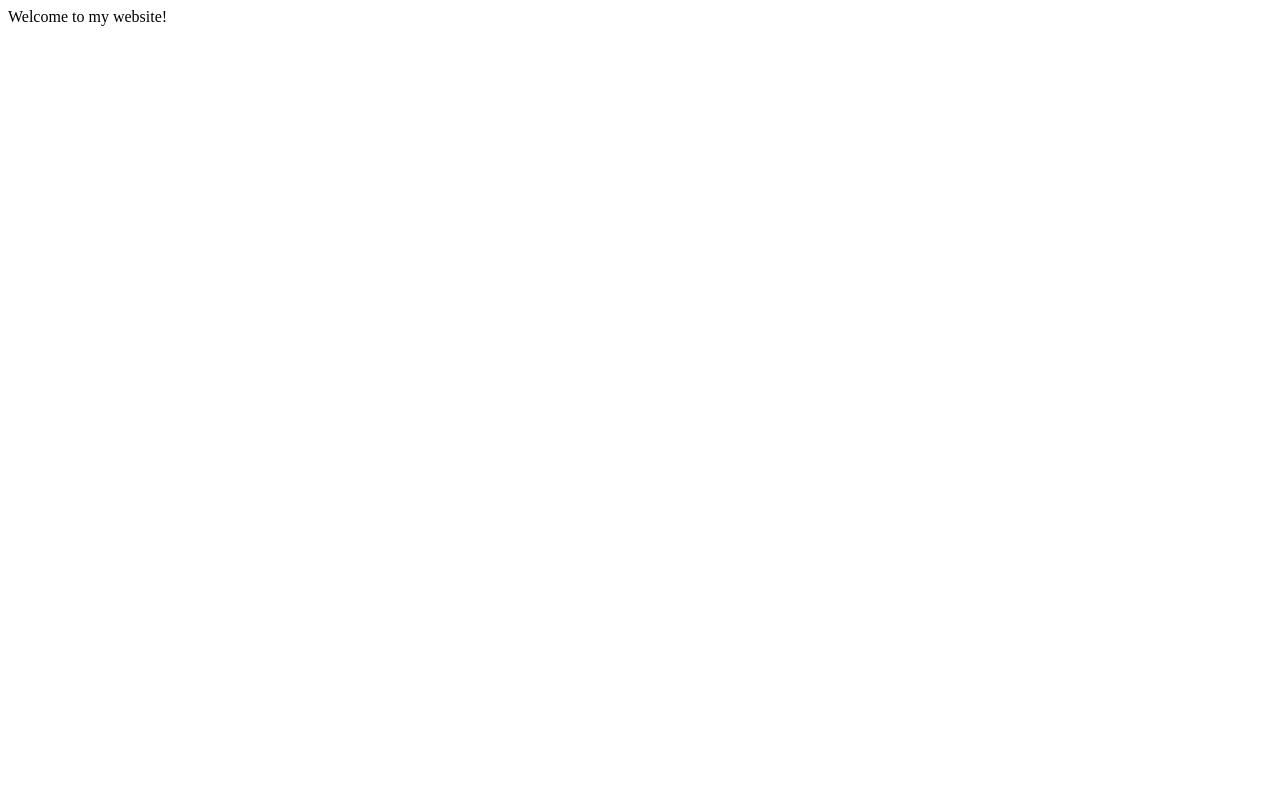
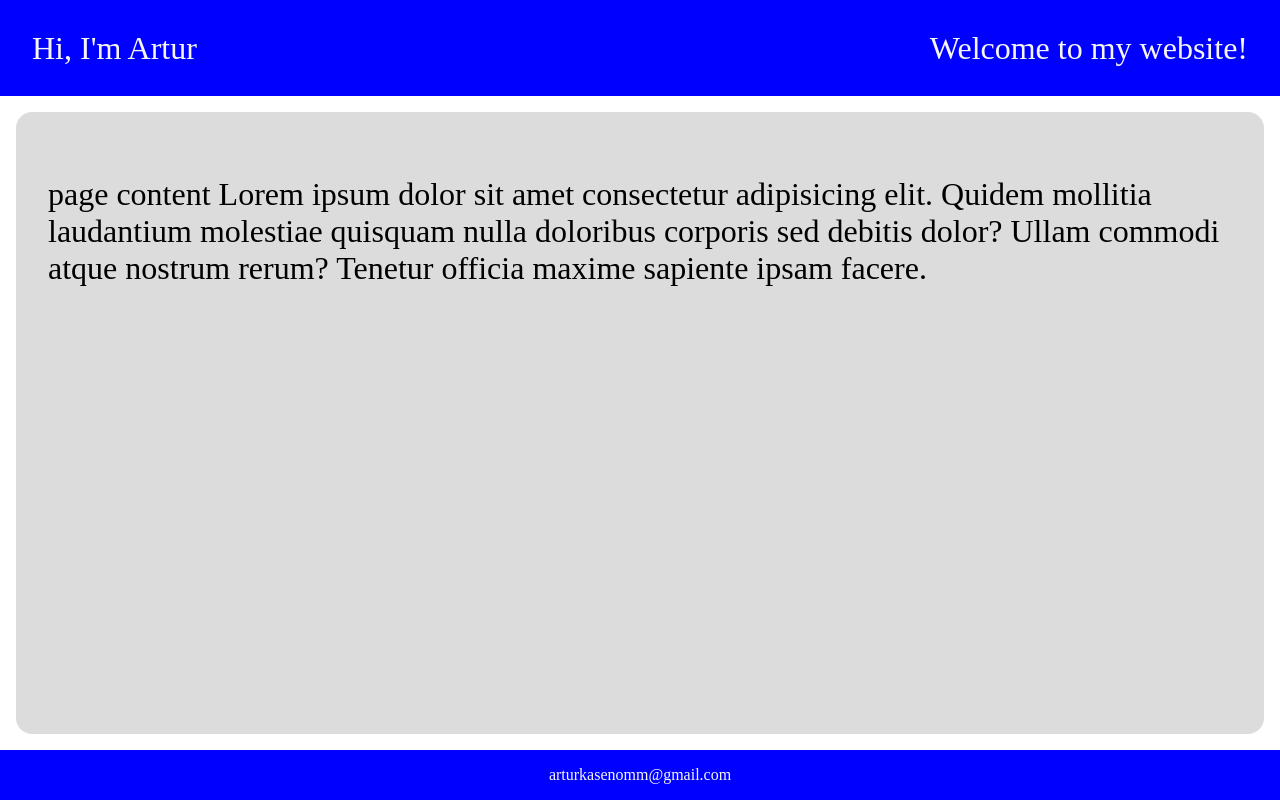
Before and after one commit to akasenomm/akasenomm.github.io, a plain HTML site: page index.html in a window 1280 px wide. Drawn offline with Linux system fonts and the light colour scheme.

Commit message:
header and footer

```diff
--- a/index.html
+++ b/index.html
@@ -2,10 +2,21 @@
 <head>
     <meta charset="UTF-8">
     <meta name="viewport" content="width=device-width, initial-scale=1.0">
-    <title>Document</title>
+    <title>Kasenõmm Artur</title>
+    <link rel="stylesheet" href="styles.css">
 </head>
 <body>
-    <p>Welcome to my website! </p>
+    <header>
+        <p>Hi, I'm Artur</p>
+        <p>Welcome to my website! </p>
+    </header>
 
+    <div class="content">
+        <p>page content Lorem ipsum dolor sit amet consectetur adipisicing elit. Quidem mollitia laudantium molestiae quisquam nulla doloribus corporis sed debitis dolor? Ullam commodi atque nostrum rerum? Tenetur officia maxime sapiente ipsam facere.</p>
+    </div>
+
+    <footer>
+        <p>arturkasenomm@gmail.com</p>
+    </footer>
 </body>
 </html>
--- /dev/null
+++ b/styles.css
@@ -0,0 +1,45 @@
+
+body {
+    min-height: 100vh;
+    display: flex;
+    flex-direction: column;
+    margin: 0;
+}
+
+footer {
+    margin-top: auto;
+    background-color: blue;
+    text-align: center;
+}
+
+header {
+    display: flex;
+    background-color:blue;
+    height: 2rem;
+    padding: 2rem;
+    text-align: center;
+    align-items: center;
+    justify-content: space-between;
+}
+
+.content {
+    background-color: gainsboro;
+    margin: 1rem;
+    border-radius: 1rem;
+    padding: 2rem;
+    height: 10rem;
+    flex-grow: 1;
+}
+
+.content p {
+    color: black;
+}
+
+footer p {
+    font-size: 1rem;
+}
+
+p {
+    color: whitesmoke;
+    font-size: 2rem;
+}
```
